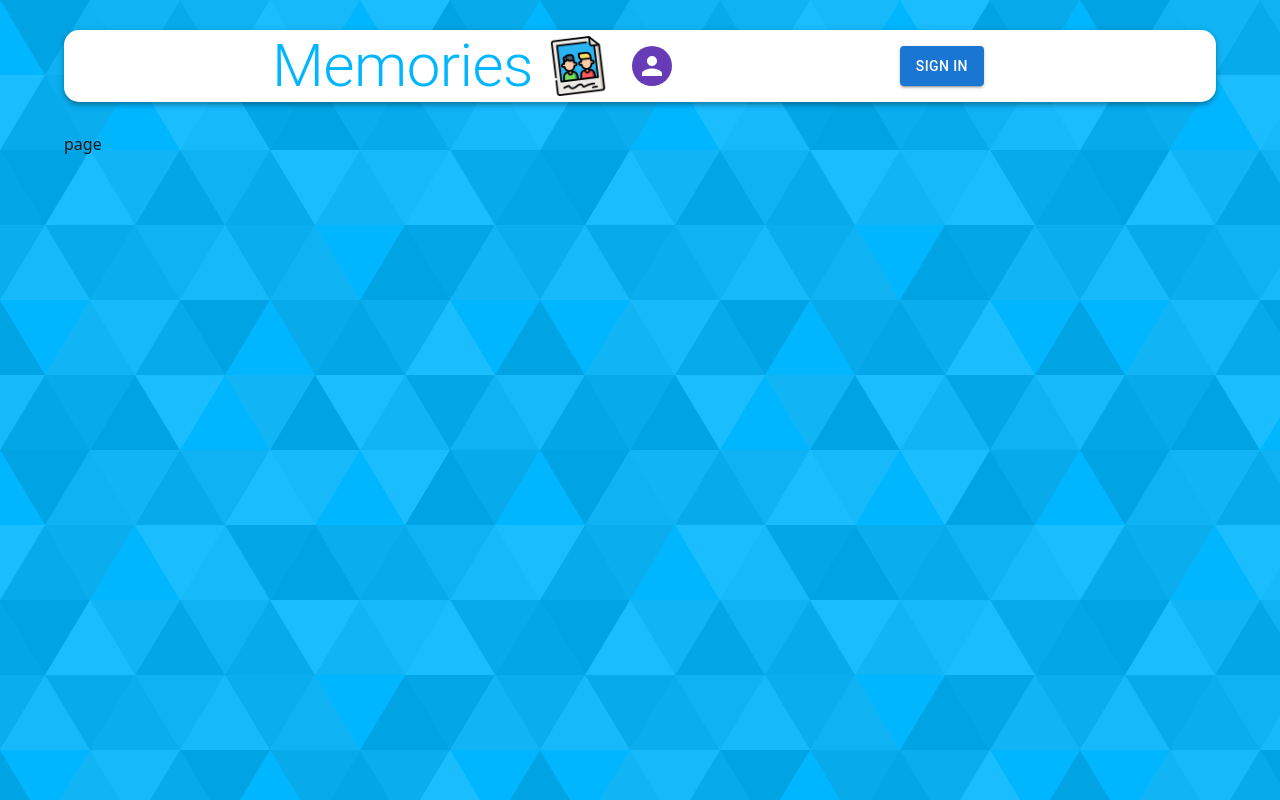
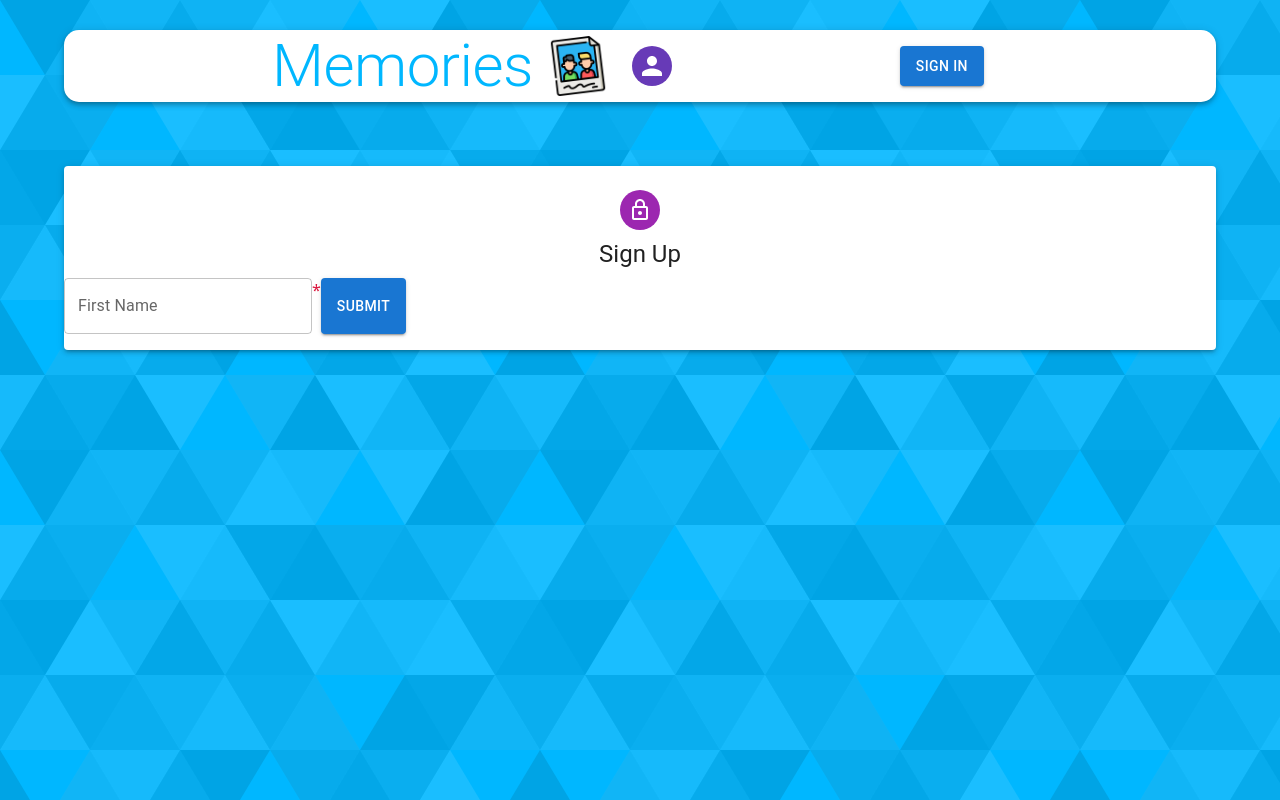
Before and after one commit to anirbank-93/weboconnect-assignment, a Next.js app in the folder client/: page /auth in a window 1280 px wide. Built offline with nearby package versions, Linux system fonts and the light colour scheme; no server answers.

Commit message:
sign up form design

```diff
--- a/client/src/app/auth/page.tsx
+++ b/client/src/app/auth/page.tsx
@@ -1,14 +1,146 @@
 "use client";
 
-import React from "react";
+import React, { useState, useRef } from "react";
 
 // Components
-import { Container } from "@mui/material";
+import {
+  styled,
+  Container,
+  Avatar,
+  Button,
+  Paper,
+  Grid,
+  Typography,
+  TextField,
+} from "@mui/material";
+import { LockOutlined } from "@mui/icons-material";
+
+import "./styles.css";
+
+export const PaperStyled = styled(Paper)(({ theme }) => ({
+  marginTop: theme.spacing(8),
+  display: "flex",
+  flexDirection: "column",
+  alignItems: "center",
+  padding: theme.spacing(2),
+}));
+
+export const AvatarStyled = styled(Avatar)(({ theme }) => ({
+  margin: theme.spacing(1),
+  backgroundColor: theme.palette.secondary.main,
+}));
+
+export const FormStyled = styled("form")(({ theme }) => ({
+  width: "100%", // Fix IE 11 issue.
+  marginTop: theme.spacing(3),
+}));
+
+let signUpInitVal = {
+  firstName: "",
+  lastName: "",
+  email: "",
+  profile_pic: "",
+  password: "",
+  passwordConfirmation: "",
+};
+
+let userCreateErrors = {
+  firstName: "",
+  email: "",
+  password: "",
+  passwordConfirmation: "",
+};
 
 const page = () => {
+  const [signUpValues, setsignUpValues] = useState(signUpInitVal);
+  const [profilePicFile, setprofilePicFile] = useState<File | undefined>(
+    undefined
+  );
+  const profilePicRef = useRef<HTMLInputElement>(null);
+  const [uploadedProfilePic, setuploadedProfilePic] = useState("");
+  const [signUpErrors, setsignUpErrors] = useState(userCreateErrors);
+
+  const isSignUp = false;
+
+  const handleChange: React.ChangeEventHandler<
+    HTMLInputElement | HTMLTextAreaElement
+  > = (event) => {
+    setsignUpValues({
+      ...signUpValues,
+      [event.target.name]: event.target.value,
+    });
+  };
+
+  const handleValidation = () => {
+    const { firstName } = signUpValues;
+
+    if (firstName === "") {
+      setsignUpErrors({
+        ...userCreateErrors,
+        firstName: "First name is required",
+      });
+      return false;
+    }
+
+    return true;
+  };
+
+  const handleSignUp: React.MouseEventHandler<
+    HTMLButtonElement | HTMLDivElement
+  > = async (event) => {
+    event.preventDefault();
+
+    if (handleValidation()) {
+      console.log("signUpValues", signUpValues);
+    }
+  };
+
   return (
     <Container maxWidth="lg">
-      <div>page</div>
+      <PaperStyled elevation={3}>
+        <AvatarStyled>
+          <LockOutlined />
+        </AvatarStyled>
+
+        <Typography variant="h5">
+          {!isSignUp ? "Sign Up" : "Sign In"}
+        </Typography>
+
+        <FormStyled action="">
+          <Grid container spacing={2}>
+            {!isSignUp && (
+              <>
+                <TextField
+                  label="First Name"
+                  name="firstName"
+                  id="firstName"
+                  placeholder="Enter your first name"
+                  value={signUpValues.firstName}
+                  onChange={(e) => {
+                    handleChange(e);
+
+                    if (e.target.value.length > 0) {
+                      setsignUpErrors((prev) => {
+                        prev.firstName = "";
+                        return prev;
+                      });
+                    }
+                  }}
+                ></TextField>
+                <span className="errors">*</span>
+                <span className="errors">{signUpErrors.firstName}</span>
+                <Button
+                  variant="contained"
+                  color="primary"
+                  onClick={handleSignUp}
+                >
+                  Submit
+                </Button>
+              </>
+            )}
+          </Grid>
+        </FormStyled>
+      </PaperStyled>
     </Container>
   );
 };
--- /dev/null
+++ b/client/src/app/auth/styles.css
@@ -0,0 +1,3 @@
+.errors {
+    color: crimson;
+}
```
